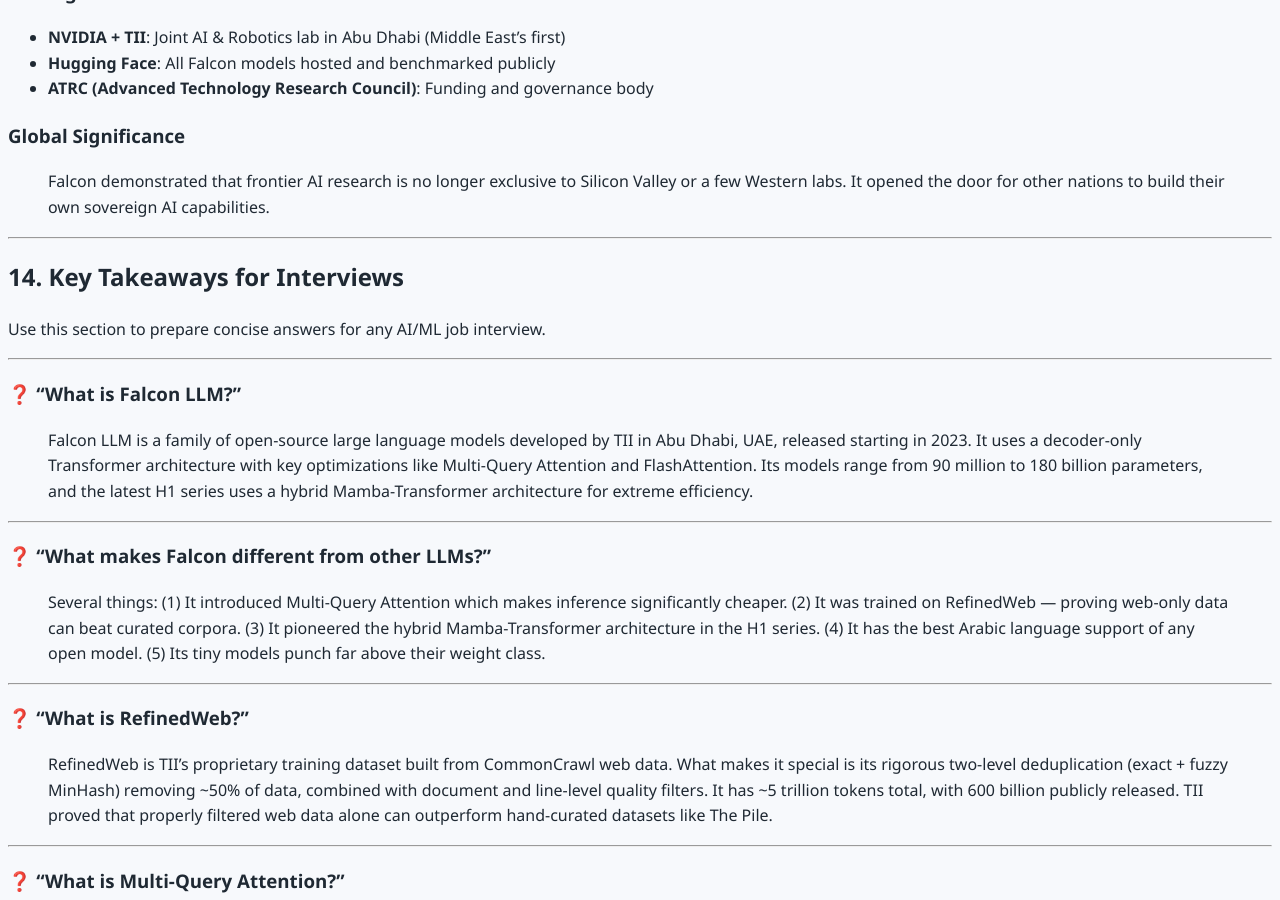
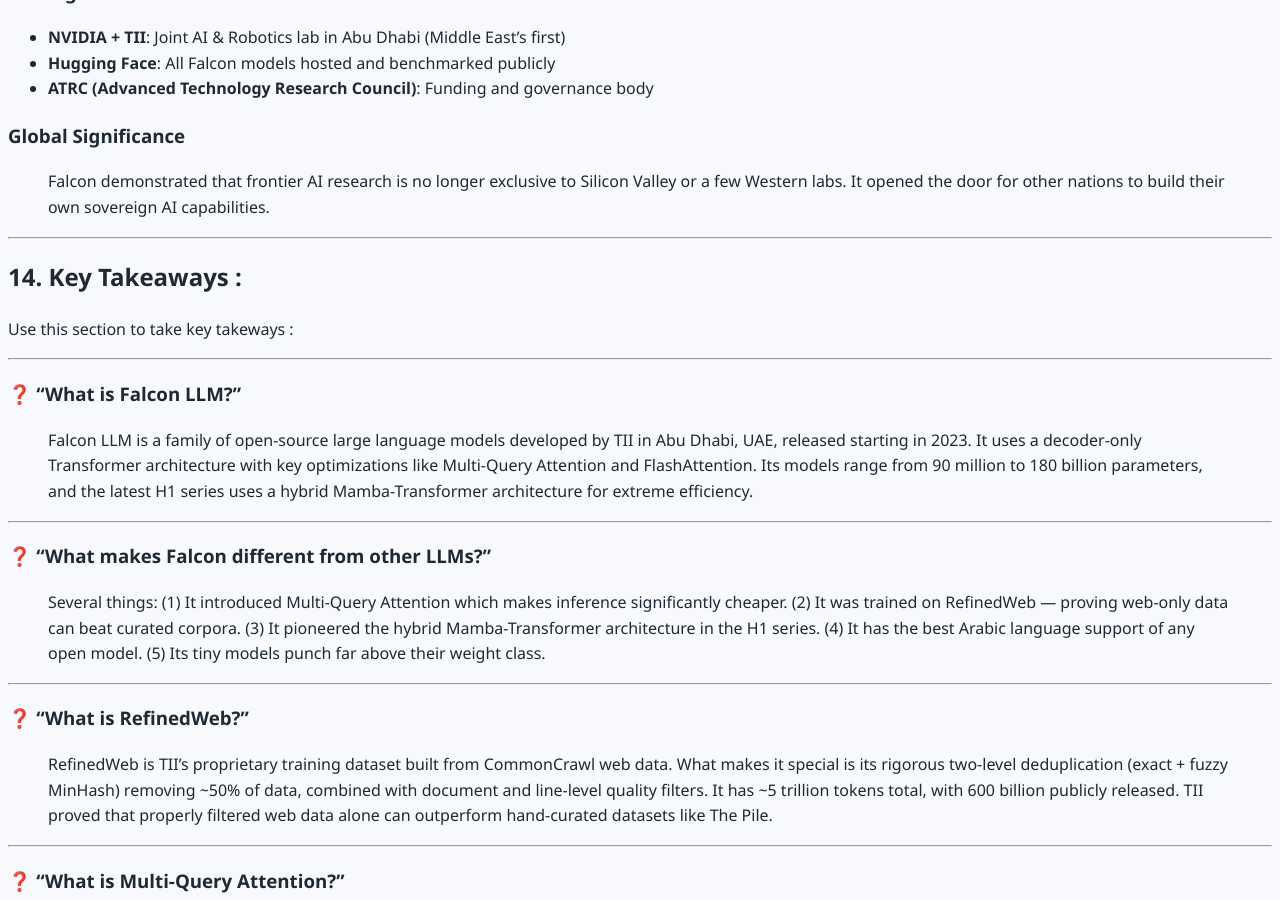
Before and after one commit to irshadvaza/irshadvaza.tech, a Jekyll site: the page built from learning-guides/falcon-llm/falcon-llm-complete-guide.md, in a window 1280 px wide and 900 px high, scrolled down 13147 px. Built offline with Jekyll 4.4.1, drawn with Linux system fonts in a browser that asks for light colours; our own code applies the rules of GitHub Pages for plain Markdown files.

Commit message:
Revise 'Key Takeaways for Interviews' section
Updated section title and wording for clarity.

```diff
--- a/learning-guides/falcon-llm/falcon-llm-complete-guide.md
+++ b/learning-guides/falcon-llm/falcon-llm-complete-guide.md
@@ -574,9 +574,9 @@
 
 ---
 
-## 14. Key Takeaways for Interviews
+## 14. Key Takeaways :
 
-Use this section to prepare concise answers for any AI/ML job interview.
+Use this section to take key takeways :
 
 ---
 
```
